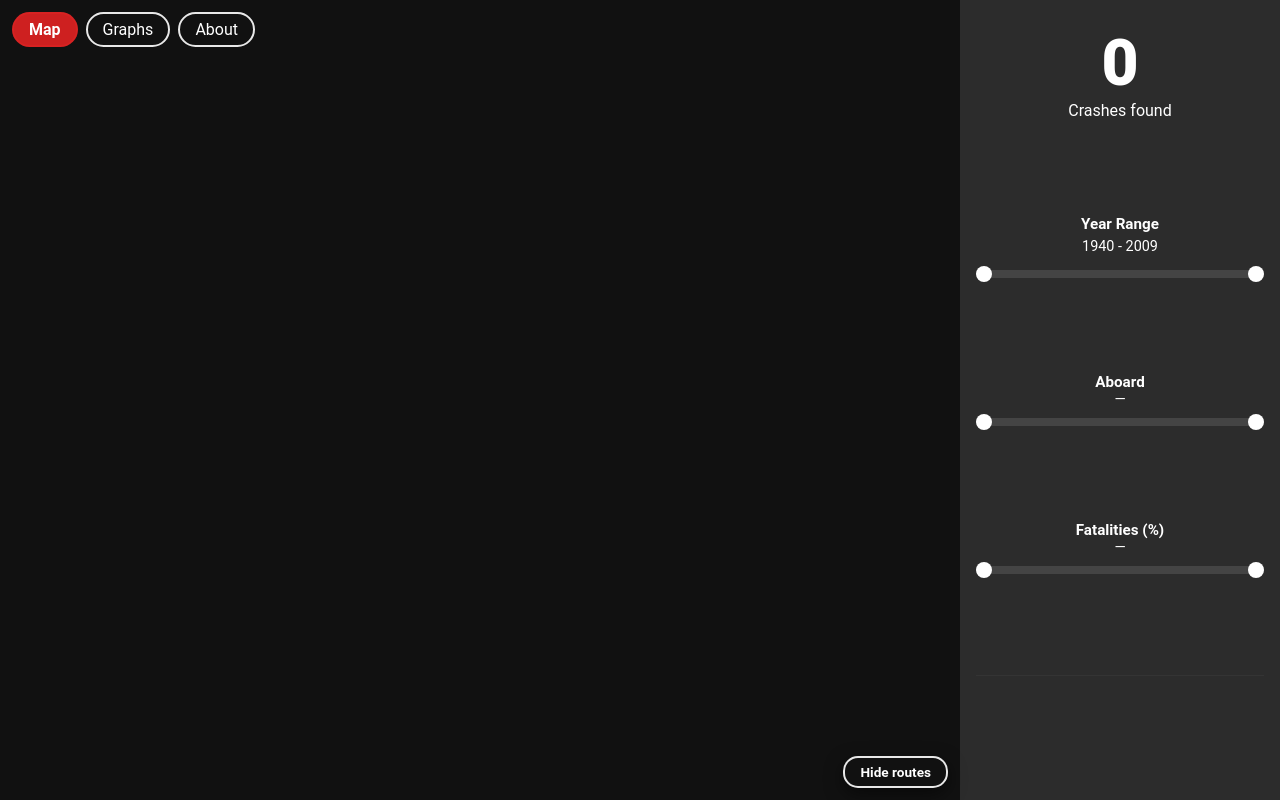
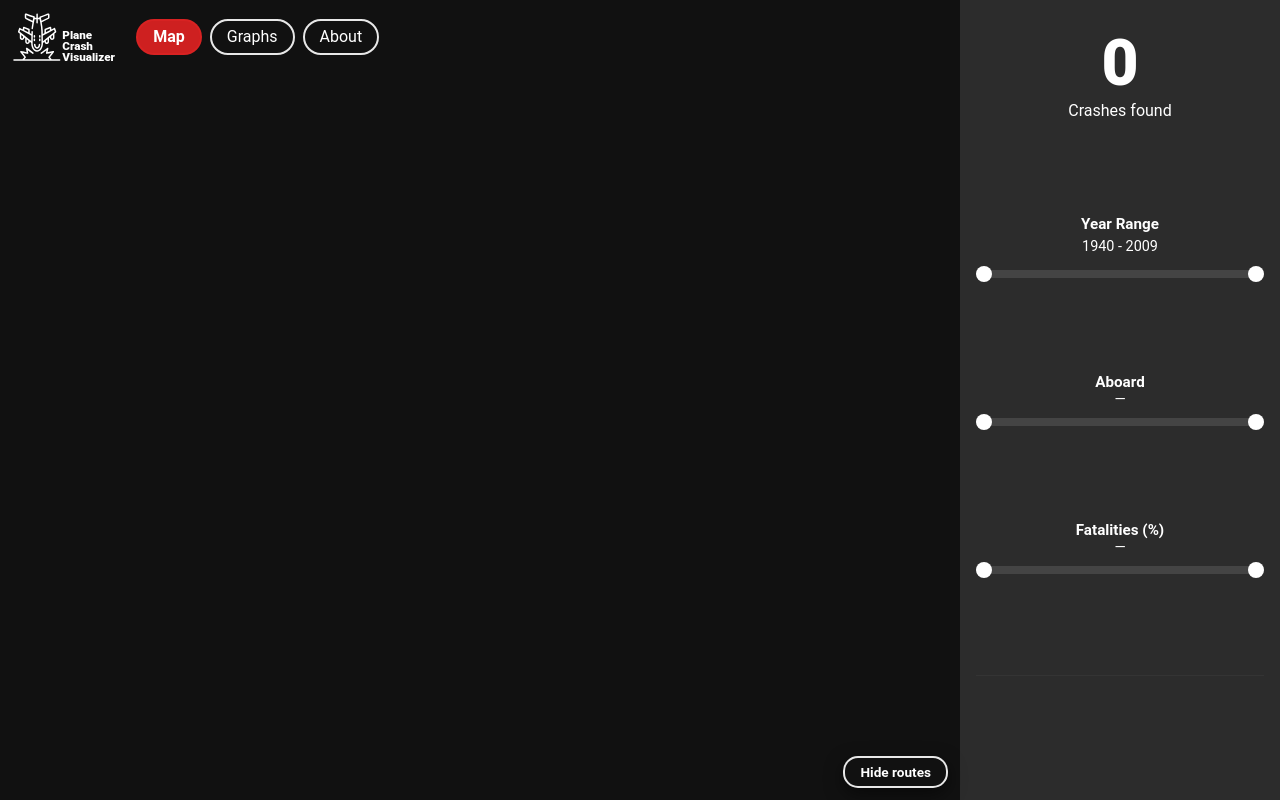
Before and after one commit to miguelgambao/VI-Project, a plain HTML site: page index.html in a window 1280 px wide. Drawn offline with nearby package versions, Linux system fonts and the light colour scheme; no server answers.

Commit message:
added logo

```diff
--- a/css/nav.css
+++ b/css/nav.css
@@ -7,8 +7,16 @@
   top: 12px;
   left: 12px;
   display: flex;
+  align-items: center;
   gap: 8px;
   z-index: 2200;
+}
+.topNav .navLogo {
+  height: 50px;
+  width: auto;
+  display: block;
+  margin-right: 12px;
+  align-self: center;
 }
 .topNav .navBtn {
   display: inline-block;
@@ -19,6 +27,9 @@
   border-radius: 20px;
   text-decoration: none;
   font-size: 1rem;
+  height: auto;
+  line-height: 1.2;
+  align-self: center;
 }
 .topNav .navBtn:hover {
   background: rgba(218, 34, 34, 0.95);
--- a/index.html
+++ b/index.html
@@ -23,6 +23,7 @@
 
 				<!-- top-right navigation buttons -->
 				<nav class="topNav" aria-label="Primary">
+					<img src="crash logo.svg" alt="Logo" class="navLogo" />
 					<a class="navBtn active" href="index.html">Map</a>
 					<a class="navBtn" href="html/graphs.html">Graphs</a>
 					<a class="navBtn" href="html/about.html">About</a>
--- a/js/mapfilter.js
+++ b/js/mapfilter.js
@@ -922,7 +922,7 @@ function drawDots() {
                         }
                     }
                     let imageHtml = foundImage
-                        ? `<img src="${imageUrl}" alt="${imageTitle || model}" style="width:100%;height:auto;display:block;margin:0;padding:0;">`
+                        ? `<img src="${imageUrl}" alt="${imageTitle || model}" style="width:100%;height:auto;display:block;margin:0 0 8px 0;padding:0;">`
                         : '<div style="color:#888;font-size:13px;margin-bottom:6px;">No image found</div>';
                     // Update tooltip with image
                     tooltip.select("#plane-image").html(imageHtml);
```
Also changed, not shown: html/about.html (+1 -0 lines), html/graphs.html (+3 -2 lines), html/scatterplot.html (+1 -0 lines), crash logo.svg (added).
